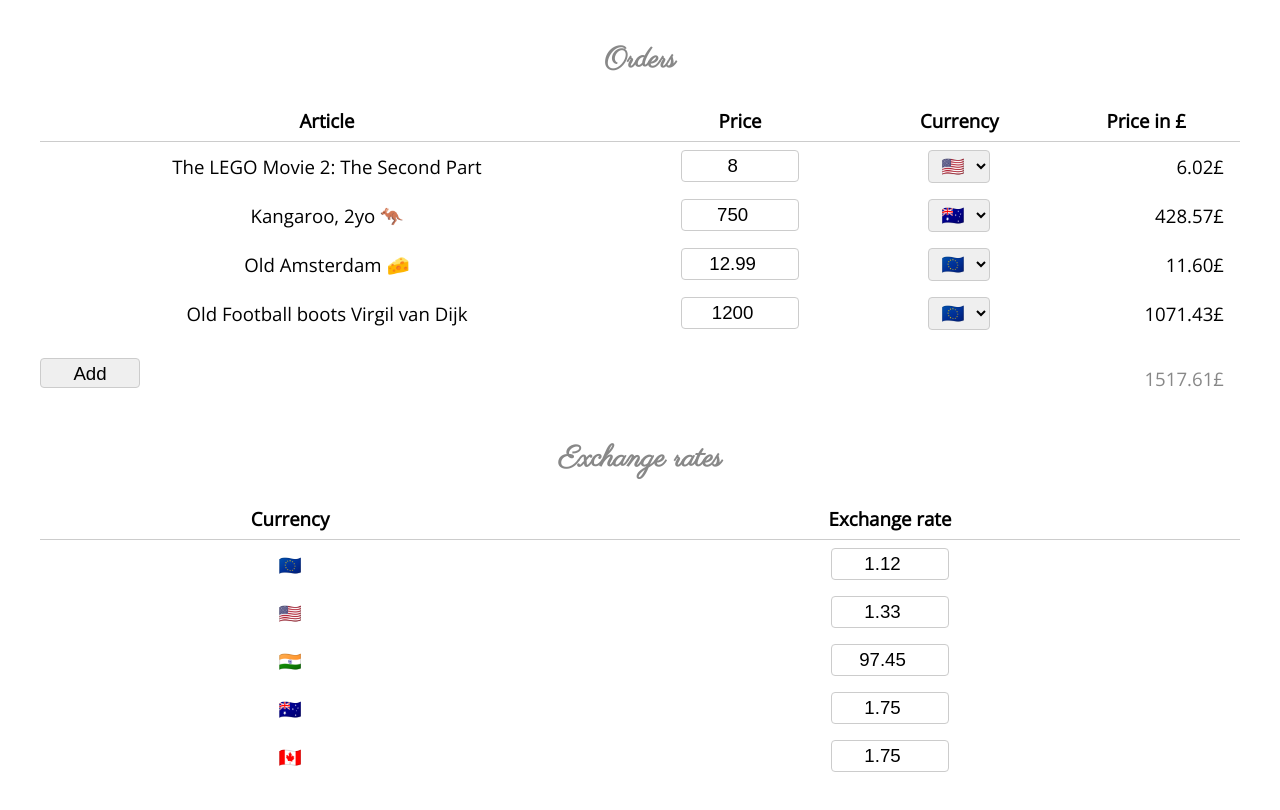
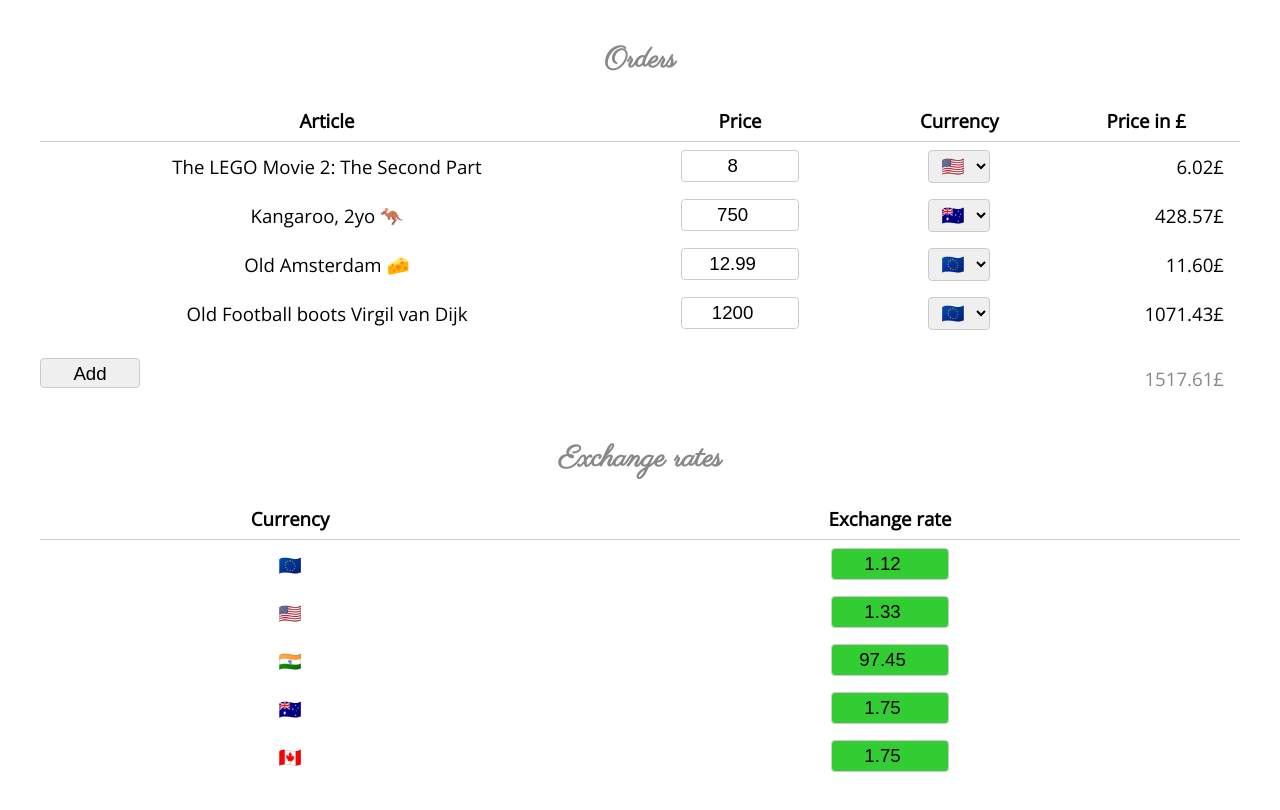
Before and after one commit to josepot/currencies-demo-2, a React (Create React App) app: page / in a window 1280 px wide. Shown: the top 810 px of the page. Built offline with nearby package versions, Linux system fonts and the light colour scheme.

Commit message:
Add currency rate asynchronous validation

```diff
--- a/src/App.tsx
+++ b/src/App.tsx
@@ -3,19 +3,21 @@
   Dispatch,
   memo,
   useContext,
+  useEffect,
   useReducer,
   useState,
 } from "react"
 import {
-  initialCurrencyRates,
   formatCurrency,
-  Order,
-  NumberInput,
   formatPrice,
-  initialOrders,
-  Table,
   getBaseCurrencyPrice,
   getRandomOrder,
+  initialCurrencyRates,
+  initialOrders,
+  isCurrecyRateValid,
+  NumberInput,
+  Order,
+  Table,
   uuidv4,
 } from "./utils"
 
@@ -94,20 +96,63 @@
   )
 }
 
+enum CurrencyRateState {
+  ACCEPTED,
+  DIRTY,
+  IN_PROGRESS,
+}
+
 const CurrencyRate: React.FC<{
   currency: string
   rate: number
   setCurrencyRates: SetState<Record<string, number>>
 }> = memo(({ currency, rate, setCurrencyRates }) => {
+  const [rateState, setRateState] = useState(CurrencyRateState.ACCEPTED)
+  const [userRate, setUserRate] = useState<number>(rate)
+
+  useEffect(() => {
+    if (userRate === rate) {
+      setRateState(CurrencyRateState.ACCEPTED)
+      return
+    }
+
+    let cancelled = false
+    setRateState(CurrencyRateState.DIRTY)
+    const token = setTimeout(async () => {
+      setRateState(CurrencyRateState.IN_PROGRESS)
+
+      const result = await isCurrecyRateValid(currency, userRate)
+
+      if (cancelled) return
+
+      setRateState(CurrencyRateState.ACCEPTED)
+      if (result) {
+        setCurrencyRates((prev) => ({ ...prev, [currency]: userRate }))
+      } else {
+        setUserRate(rate)
+      }
+    }, 500)
+    return () => {
+      clearTimeout(token)
+      cancelled = true
+    }
+  }, [userRate, currency, setCurrencyRates, rate])
+
+  const isDisabled = rateState === CurrencyRateState.IN_PROGRESS
+  const backgroundColor =
+    rateState === CurrencyRateState.ACCEPTED ? "limegreen" : undefined
+
   return (
     <tr key={currency}>
       <td>{formatCurrency(currency)}</td>
       <td>
         <NumberInput
-          value={rate}
-          onChange={(value) => {
-            setCurrencyRates((prev) => ({ ...prev, [currency]: value }))
+          value={userRate}
+          onChange={setUserRate}
+          style={{
+            backgroundColor,
           }}
+          disabled={isDisabled}
         />
       </td>
     </tr>
```
